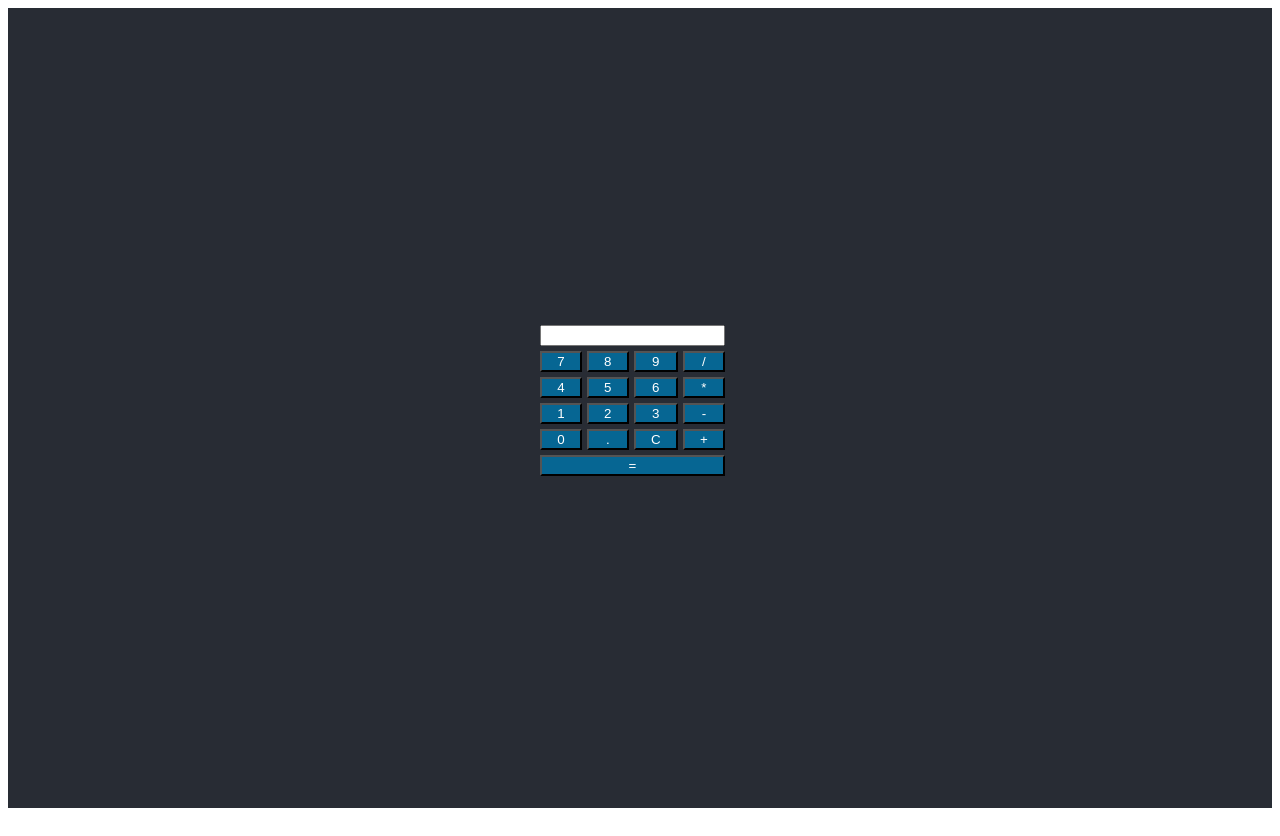
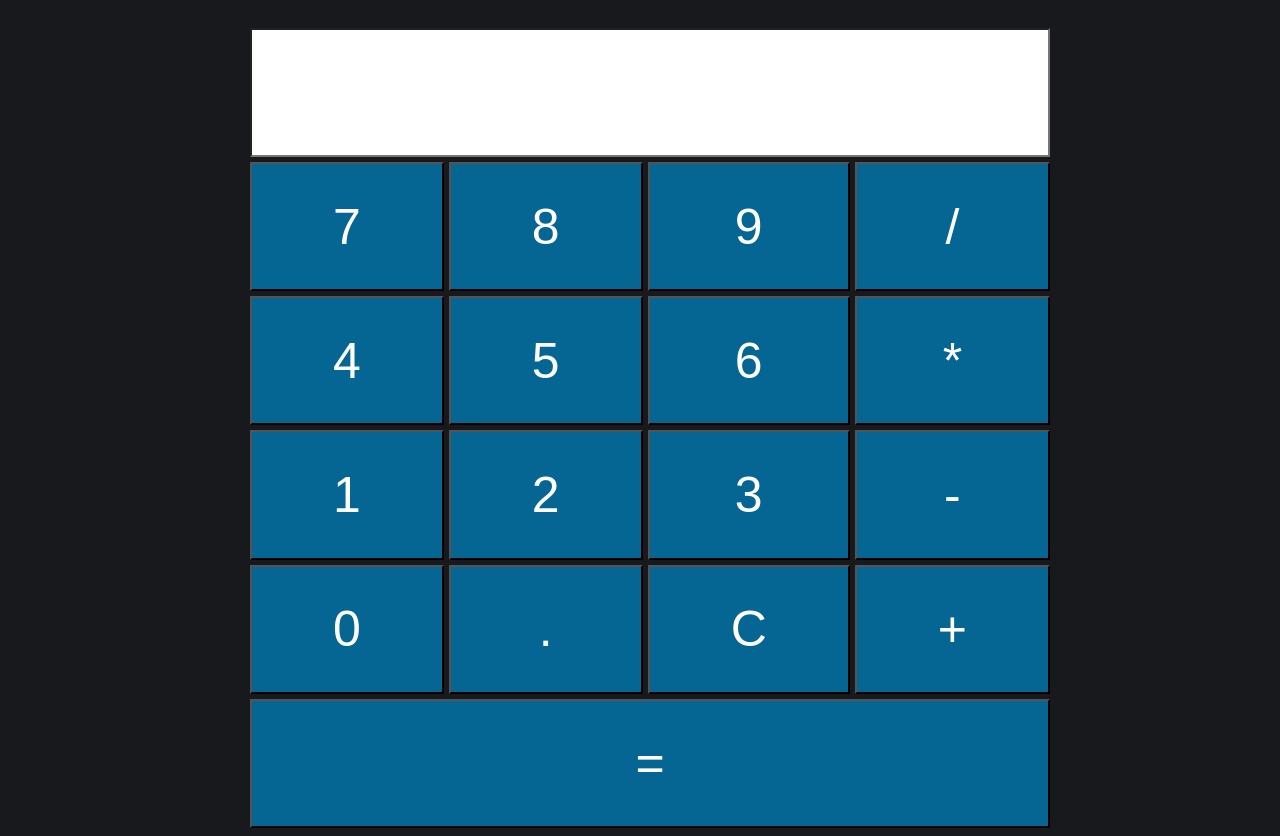
Before and after one commit to monaessaid/Calculator, a React (Create React App) app in the folder calculator_front-end/: page / in a window 1280 px wide. Built offline with nearby package versions, Linux system fonts and the light colour scheme.

Commit message:
Calculator size

```diff
--- a/calculator_front-end/src/index.css
+++ b/calculator_front-end/src/index.css
@@ -1,31 +1,48 @@
-.App-header {
-    background-color: #282c34;
+* {
+  overflow: hidden;
+  background-color: #18191d;
+}
+
+ .App-header {
+
+
+  background-color: #18191d;
+
+  /* background-color: #282c34;
+    background-color: black;
     min-height: 100vh;
+    min-width: 100vw;
     display: flex;
     flex-direction: column;
     align-items: center;
     justify-content: center;
     font-size: calc(10px + 2vmin);
-    color: white;
+    color: white; */
+
   }
 
   .calculator-grid-container {
     display: grid;
-    grid-template-columns: auto auto auto auto;
-    grid-template-rows: auto auto auto auto;
+    /* grid-template-columns: auto auto auto auto; */
+    /* grid-template-rows: auto auto auto auto; */
     grid-gap: 5px;
     padding: 10px;
+    margin: auto;
+    width: 800px;
+    height: 800px;
   }
 
   .calculator-equal-button {
     background-color: #066693;
     color: white;
+    font-size: 50px;
     grid-column: 1/span 4;
   }
 
   .calculator-buttons {
     background-color: #066693;
     color: white;
+    font-size: 50px;
   }
 
   .calculator-buttons:hover {
@@ -40,4 +57,6 @@
 
   .calculator-display {
     grid-column: 1/span 4;
+    font-size: 50px;
+    background-color: white;
   }
```
